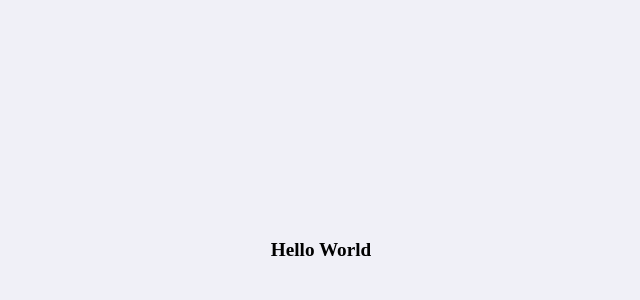
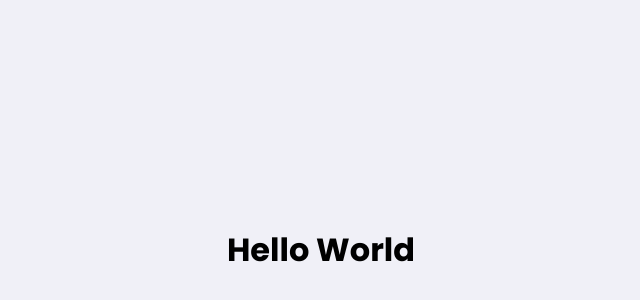
Before and after one commit to dantls/week-next-level2-web, a React (Create React App) app: page / in a window 1280 px wide. Shown: the part 150-450 px from the top of the page, without its empty margins (319-959 px from the left). Built offline with nearby package versions, Linux system fonts and the light colour scheme.

Commit message:
global styles

```diff
--- a/public/index.html
+++ b/public/index.html
@@ -5,7 +5,7 @@
 
     <meta name="viewport" content="width=device-width, initial-scale=1" />
     <meta name="theme-color" content="#000000" />
-
+    <link href="https://fonts.googleapis.com/css2?family=Archivo:wght@400;700&family=Poppins:wght@400;700&display=swap" rel="stylesheet">
     <title>Proffy</title>
   </head>
   <body>
--- a/src/assets/styles/global.css
+++ b/src/assets/styles/global.css
@@ -45,5 +45,16 @@
 input,
 button,
 textarea {
+  font: 500 1.6rem Poppins;
+}
 
+.container {
+  width: 90vw;
+  max-width: 700px;
 }
+
+@media (min-width: 700px){
+  :root {
+    font-size: 62.5%;
+  }
+}
```
